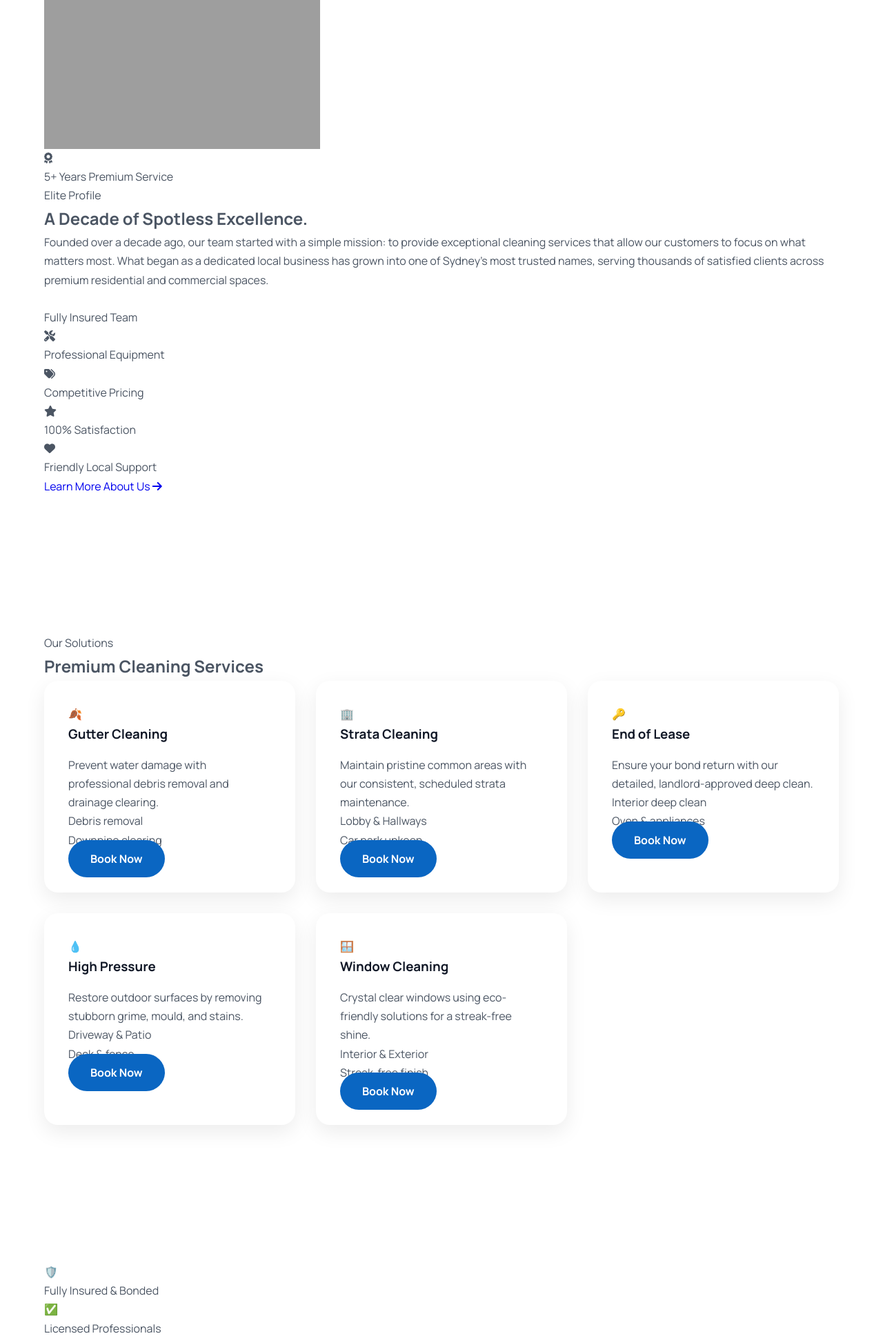
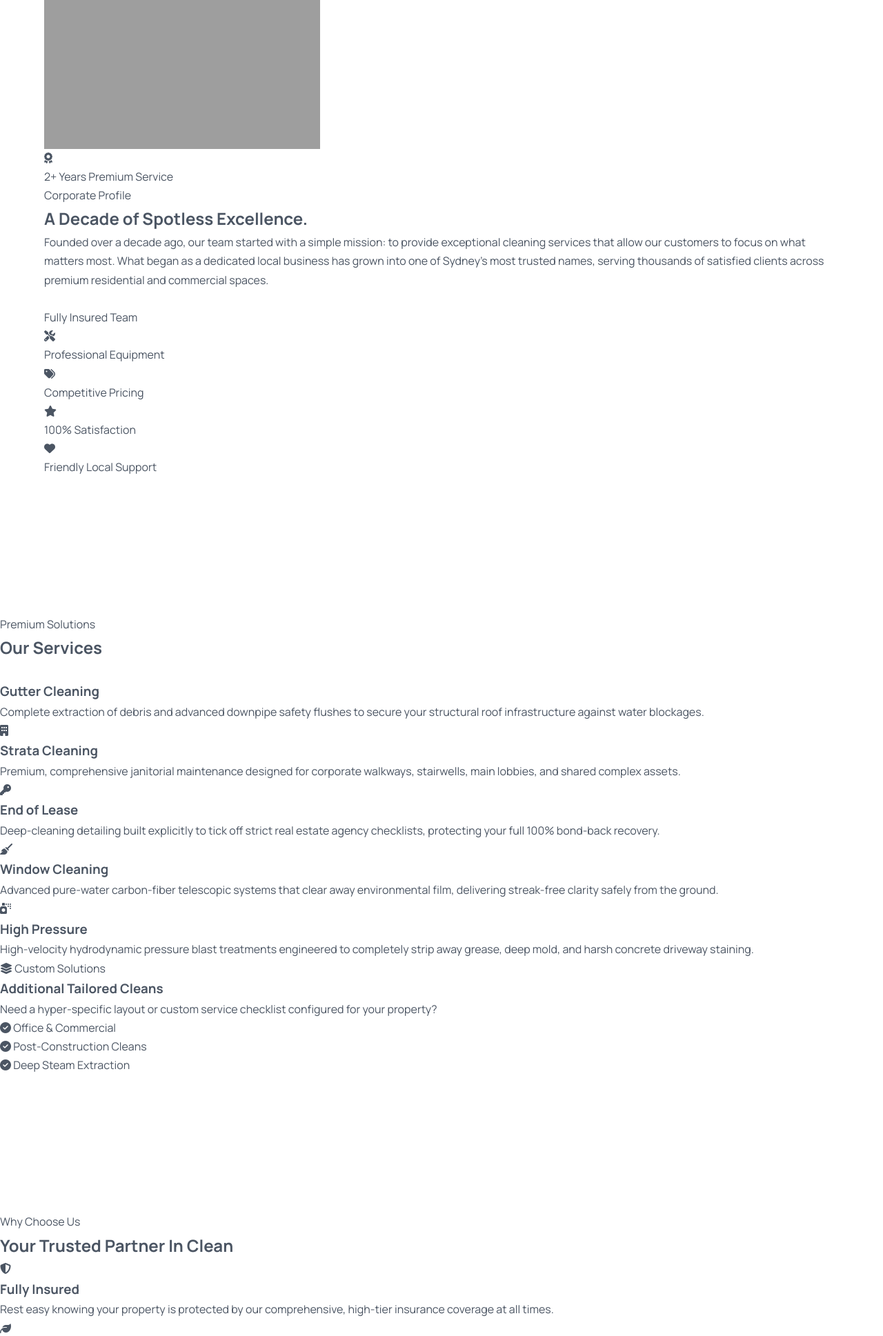
Before and after one commit to khushi335/TisaCleaning-Sydney, a Django app: page / in a window 1280 px wide. Shown: the part 2254-4191 px from the top of the page at 69% size. Run offline with Django 5.2, Linux system fonts and the light colour scheme; grey boxes are pictures that could not be loaded.

Commit message:
design(features): refactor why-choose-us to a light luxury canvas grid optimizing UX

```diff
--- a/cleaning/templates/cleaning/index.html
+++ b/cleaning/templates/cleaning/index.html
@@ -220,7 +220,7 @@ Professional Cleaning Services Sydney | Tisa Cleaning
                     <i class="fas fa-award"></i>
                 </div>
                 <div class="badge-meta-body">
-                    <span class="badge-accent-number">5+</span>
+                    <span class="badge-accent-number">2+</span>
                     <span class="badge-label-text">Years Premium Service</span>
                 </div>
             </div>
@@ -230,7 +230,7 @@ Professional Cleaning Services Sydney | Tisa Cleaning
         <div class="about-content-deck">
             <div class="section-badge-wrapper">
                 <span class="premium-badge-pill">
-                    <span class="badge-spark"></span> Elite Profile
+                    <span class="badge-spark"></span> Corporate Profile
                 </span>
             </div>
 
@@ -263,178 +263,162 @@ Professional Cleaning Services Sydney | Tisa Cleaning
                     <span class="capsule-text">Friendly Local Support</span>
                 </div>
             </div>
-
-            <!-- Elevated Action Anchor -->
-            <div class="about-action-row">
-                <a href="#contact" class="btn-premium-interactive">
-                    <span>Learn More About Us</span>
-                    <span class="btn-arrow-icon"><i class="fas fa-arrow-right"></i></span>
-                </a>
-            </div>
-        </div>
-
     </div>
 </section>
 
-<!-- SERVICES -->
-<section id="services" class="services-section">
-    <div class="container">
-        <div class="section-header">
-            <span class="badge">Our Solutions</span>
-            <h2>Premium Cleaning Services</h2>
+<!-- ==========================================================================
+     PREMIUM LIGHT SERVICES SUITE (Responsive Grid Layout)
+     ========================================================================= -->
+<section id="services" class="tisa-services-light-section" aria-label="Our Cleaning Services">
+    <!-- Clean Abstract Fluid Blobs for Subtle Visual Depth -->
+    <div class="services-light-blob-1"></div>
+    <div class="services-light-blob-2"></div>
+
+    <div class="services-suite-wrapper">
+
+        <!-- Section Header -->
+        <div class="services-suite-header">
+            <span class="services-suite-pill">Premium Solutions</span>
+            <h2 class="services-suite-heading">Our Services</h2>
+            <div class="services-header-line"></div>
         </div>
 
-        <div class="services-grid">
-            <!-- Service 1 -->
-            <div class="service-card">
-                <div class="card-accent"></div>
-                <div class="icon">🍂</div>
-                <h3>Gutter Cleaning</h3>
-                <p>Prevent water damage with professional debris removal and drainage clearing.</p>
-                <ul>
-                    <li>Debris removal</li>
-                    <li>Downpipe clearing</li>
-                </ul>
-                <a href="#contact" class="btn-primary">Book Now</a>
+        <!-- 6-Card Fully Responsive Fluid Grid -->
+        <div class="services-light-grid">
+
+            <!-- Card 1: Gutter Cleaning -->
+            <div class="light-service-card group-card">
+                <div class="card-border-glow"></div>
+                <div class="card-inner-canvas">
+                    <div class="card-top-layout">
+                        <div class="card-icon-frame"><i class="fas fa-roof-shingles"></i></div>
+                        <h3 class="card-title-text">Gutter Cleaning</h3>
+                        <p class="card-description-text">Complete extraction of debris and advanced downpipe safety flushes to secure your structural roof infrastructure against water blockages.</p>
+                    </div>
+                </div>
             </div>
 
-            <!-- Service 2 -->
-            <div class="service-card">
-                <div class="card-accent"></div>
-                <div class="icon">🏢</div>
-                <h3>Strata Cleaning</h3>
-                <p>Maintain pristine common areas with our consistent, scheduled strata maintenance.</p>
-                <ul>
-                    <li>Lobby & Hallways</li>
-                    <li>Car park upkeep</li>
-                </ul>
-                <a href="#contact" class="btn-primary">Book Now</a>
+            <!-- Card 2: Strata Cleaning -->
+            <div class="light-service-card group-card">
+                <div class="card-border-glow"></div>
+                <div class="card-inner-canvas">
+                    <div class="card-top-layout">
+                        <div class="card-icon-frame"><i class="fas fa-building"></i></div>
+                        <h3 class="card-title-text">Strata Cleaning</h3>
+                        <p class="card-description-text">Premium, comprehensive janitorial maintenance designed for corporate walkways, stairwells, main lobbies, and shared complex assets.</p>
+                    </div>
+                </div>
             </div>
 
-            <!-- Service 3 -->
-            <div class="service-card">
-                <div class="card-accent"></div>
-                <div class="icon">🔑</div>
-                <h3>End of Lease</h3>
-                <p>Ensure your bond return with our detailed, landlord-approved deep clean.</p>
-                <ul>
-                    <li>Interior deep clean</li>
-                    <li>Oven & appliances</li>
-                </ul>
-                <a href="#contact" class="btn-primary">Book Now</a>
+            <!-- Card 3: End of Lease -->
+            <div class="light-service-card group-card">
+                <div class="card-border-glow"></div>
+                <div class="card-inner-canvas">
+                    <div class="card-top-layout">
+                        <div class="card-icon-frame"><i class="fas fa-key"></i></div>
+                        <h3 class="card-title-text">End of Lease</h3>
+                        <p class="card-description-text">Deep-cleaning detailing built explicitly to tick off strict real estate agency checklists, protecting your full 100% bond-back recovery.</p>
+                    </div>
+                </div>
             </div>
 
-            <!-- Service 4 -->
-            <div class="service-card">
-                <div class="card-accent"></div>
-                <div class="icon">💧</div>
-                <h3>High Pressure</h3>
-                <p>Restore outdoor surfaces by removing stubborn grime, mould, and stains.</p>
-                <ul>
-                    <li>Driveway & Patio</li>
-                    <li>Deck & fence</li>
-                </ul>
-                <a href="#contact" class="btn-primary">Book Now</a>
+            <!-- Card 4: Window Cleaning -->
+            <div class="light-service-card group-card">
+                <div class="card-border-glow"></div>
+                <div class="card-inner-canvas">
+                    <div class="card-top-layout">
+                        <div class="card-icon-frame"><i class="fas fa-broom"></i></div>
+                        <h3 class="card-title-text">Window Cleaning</h3>
+                        <p class="card-description-text">Advanced pure-water carbon-fiber telescopic systems that clear away environmental film, delivering streak-free clarity safely from the ground.</p>
+                    </div>
+                </div>
             </div>
 
-            <!-- Service 5 -->
-            <div class="service-card">
-                <div class="card-accent"></div>
-                <div class="icon">🪟</div>
-                <h3>Window Cleaning</h3>
-                <p>Crystal clear windows using eco-friendly solutions for a streak-free shine.</p>
-                <ul>
-                    <li>Interior & Exterior</li>
-                    <li>Streak-free finish</li>
-                </ul>
-                <a href="#contact" class="btn-primary">Book Now</a>
+            <!-- Card 5: High Pressure -->
+            <div class="light-service-card group-card">
+                <div class="card-border-glow"></div>
+                <div class="card-inner-canvas">
+                    <div class="card-top-layout">
+                        <div class="card-icon-frame"><i class="fas fa-spray-can"></i></div>
+                        <h3 class="card-title-text">High Pressure</h3>
+                        <p class="card-description-text">High-velocity hydrodynamic pressure blast treatments engineered to completely strip away grease, deep mold, and harsh concrete driveway staining.</p>
+                    </div>
+                </div>
             </div>
+
+            <!-- Card 6: Interactive Custom Service Hub -->
+            <div class="light-service-card custom-hub-card">
+                <div class="card-inner-canvas">
+                    <div class="card-top-layout">
+                        <div class="hub-badge"><i class="fas fa-layer-group"></i> Custom Solutions</div>
+                        <h3 class="card-title-text text-white">Additional Tailored Cleans</h3>
+                        <p class="card-description-text text-white-muted">Need a hyper-specific layout or custom service checklist configured for your property?</p>
+
+                        <ul class="hub-feature-list">
+                            <li><i class="fas fa-check-circle"></i> Office & Commercial</li>
+                            <li><i class="fas fa-check-circle"></i> Post-Construction Cleans</li>
+                            <li><i class="fas fa-check-circle"></i> Deep Steam Extraction</li>
+                        </ul>
+                    </div>
+            </div>
+
         </div>
     </div>
 </section>
 
-<section class="trust-strip">
-    <div class="container">
-        <div class="trust-grid">
-            <div class="trust-card">
-                <div class="icon-circle">🛡️</div>
-                <span>Fully Insured & Bonded</span>
-            </div>
-            <div class="trust-card">
-                <div class="icon-circle">✅</div>
-                <span>Licensed Professionals</span>
-            </div>
-            <div class="trust-card">
-                <div class="icon-circle">⭐</div>
-                <span>5-Star Rated Service</span>
-            </div>
-            <div class="trust-card">
-                <div class="icon-circle">💧</div>
-                <span>Eco-Friendly Solutions</span>
-            </div>
-        </div>
-    </div>
-</section>
 
-<!-- WHY CHOOSE US -->
-<!-- ==========================================================================
-     FEATURES SHOWCASE - PREMIUM DARK UTILITY GRID
-     ========================================================================== -->
-<section class="why-choose-us-dark">
-    <!-- Ambient mesh glow for back-layer visual depth -->
-    <div class="features-ambient-glow"></div>
+<section id="why-choose-us" class="why-choose-us-light" aria-label="Why Choose Tisa Cleaning">
+    <div class="features-light-splash-left"></div>
+    <div class="features-light-splash-right"></div>
 
-    <div class="container-features">
+    <div class="container-features-wrapper">
 
-        <!-- Header Panel with Centered Typography -->
         <div class="features-section-header">
-            <div class="features-badge-wrapper">
-                <span class="features-pill-badge">Why Choose Us</span>
-            </div>
+            <span class="features-pill-badge">Why Choose Us</span>
             <h2 class="features-main-title">Your Trusted Partner In Clean</h2>
+            <div class="features-title-separator"></div>
         </div>
 
-        <!-- Glassmorphic Dynamic 4-Column Grid -->
-        <div class="features-asymmetric-grid">
+        <div class="features-adaptive-grid">
 
-            <!-- Card 01: Fully Insured -->
-            <div class="feature-glass-card">
-                <div class="card-glow-layer"></div>
-                <div class="feature-icon-pod tint-blue">
-                    <i class="fas fa-shield-alt"></i>
+            <div class="feature-luxury-card border-top-teal">
+                <div class="feature-card-inner">
+                    <div class="card-icon-pod pod-teal">
+                        <i class="fas fa-shield-alt"></i>
+                    </div>
+                    <h3 class="feature-card-title">Fully Insured</h3>
+                    <p class="feature-card-prose">Rest easy knowing your property is protected by our comprehensive, high-tier insurance coverage at all times.</p>
                 </div>
-                <h3 class="feature-card-title">Fully Insured</h3>
-                <p class="feature-card-prose">Rest easy knowing your property is protected by our comprehensive, high-tier insurance coverage.</p>
             </div>
 
-            <!-- Card 02: Eco-Friendly -->
-            <div class="feature-glass-card">
-                <div class="card-glow-layer"></div>
-                <div class="feature-icon-pod tint-emerald">
-                    <i class="fas fa-leaf"></i>
+            <div class="feature-luxury-card border-top-accent">
+                <div class="feature-card-inner">
+                    <div class="card-icon-pod pod-cyan">
+                        <i class="fas fa-leaf"></i>
+                    </div>
+                    <h3 class="feature-card-title">Eco-Friendly</h3>
+                    <p class="feature-card-prose">We use non-toxic, environmentally safe formulations that are exceptionally tough on grime but completely safe for children and pets.</p>
                 </div>
-                <h3 class="feature-card-title">Eco-Friendly</h3>
-                <p class="feature-card-prose">We use non-toxic, environmentally safe formulations that are exceptionally tough on grime but completely safe for the planet.</p>
             </div>
 
-            <!-- Card 03: Reliable Timing -->
-            <div class="feature-glass-card">
-                <div class="card-glow-layer"></div>
-                <div class="feature-icon-pod tint-cyan">
-                    <i class="fas fa-clock"></i>
+            <div class="feature-luxury-card border-top-teal">
+                <div class="feature-card-inner">
+                    <div class="card-icon-pod pod-teal">
+                        <i class="fas fa-clock"></i>
+                    </div>
+                    <h3 class="feature-card-title">Reliable Timing</h3>
+                    <p class="feature-card-prose">We respect your schedule with micro-punctual arrivals and uncompromised, hyper-consistent clean execution delivery.</p>
                 </div>
-                <h3 class="feature-card-title">Reliable Timing</h3>
-                <p class="feature-card-prose">We respect your schedule with micro-punctual arrivals and uncompromised, hyper-consistent execution delivery.</p>
             </div>
 
-            <!-- Card 04: Satisfaction Guarantee -->
-            <div class="feature-glass-card">
-                <div class="card-glow-layer"></div>
-                <div class="feature-icon-pod tint-indigo">
-                    <i class="fas fa-award"></i>
+            <div class="feature-luxury-card border-top-accent">
+                <div class="feature-card-inner">
+                    <div class="card-icon-pod pod-cyan">
+                        <i class="fas fa-award"></i>
+                    </div>
+                    <h3 class="feature-card-title">Satisfaction Guarantee</h3>
+                    <p class="feature-card-prose">If you are not entirely satisfied with the outcome, we will return immediately to fix it. Your peace of mind is our priority.</p>
                 </div>
-                <h3 class="feature-card-title">Satisfaction Guarantee</h3>
-                <p class="feature-card-prose">If you are not entirely satisfied with the outcome, we will return immediately to refine it. Your peace of mind is our priority.</p>
             </div>
 
         </div>
```
Also changed, not shown: 1 other file.
